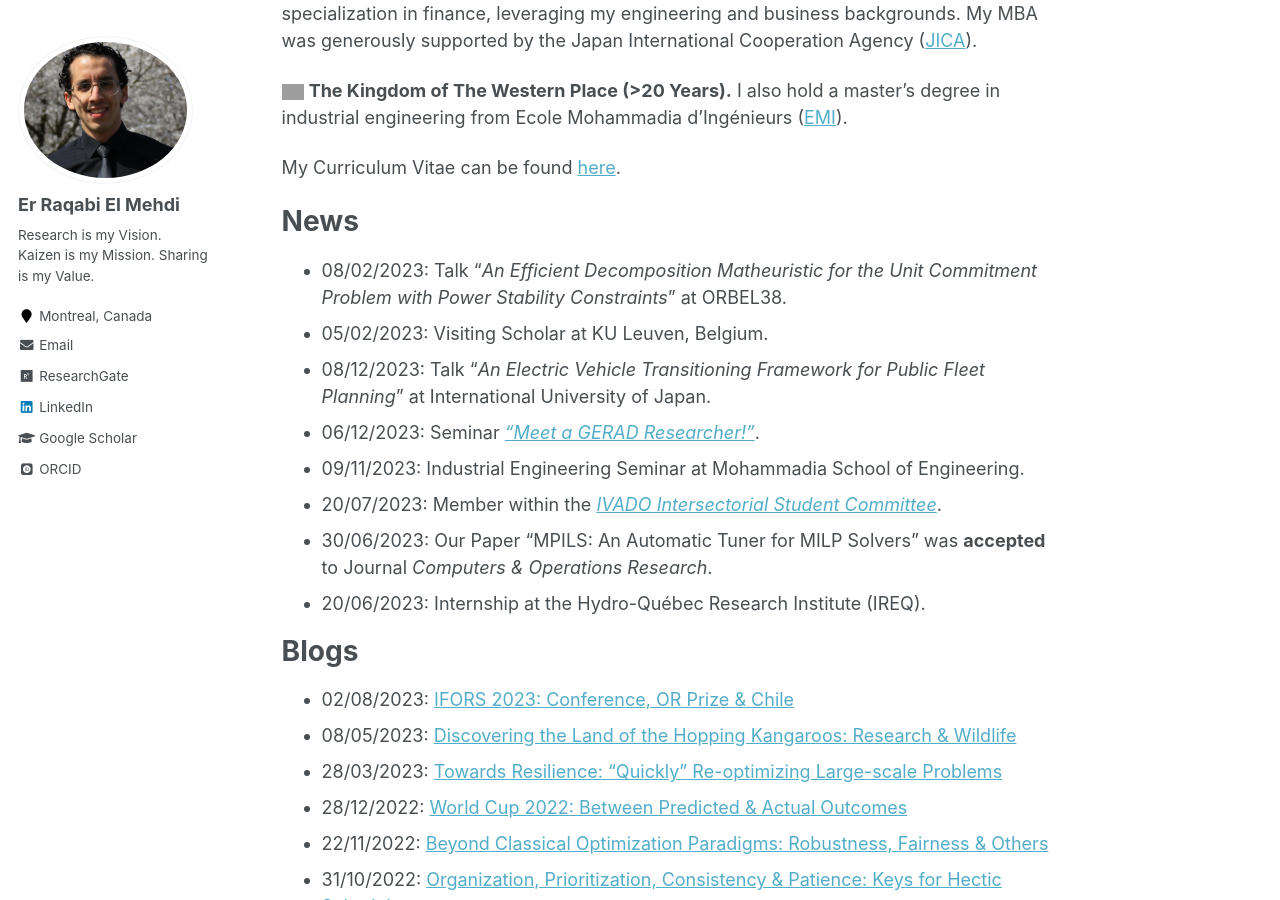
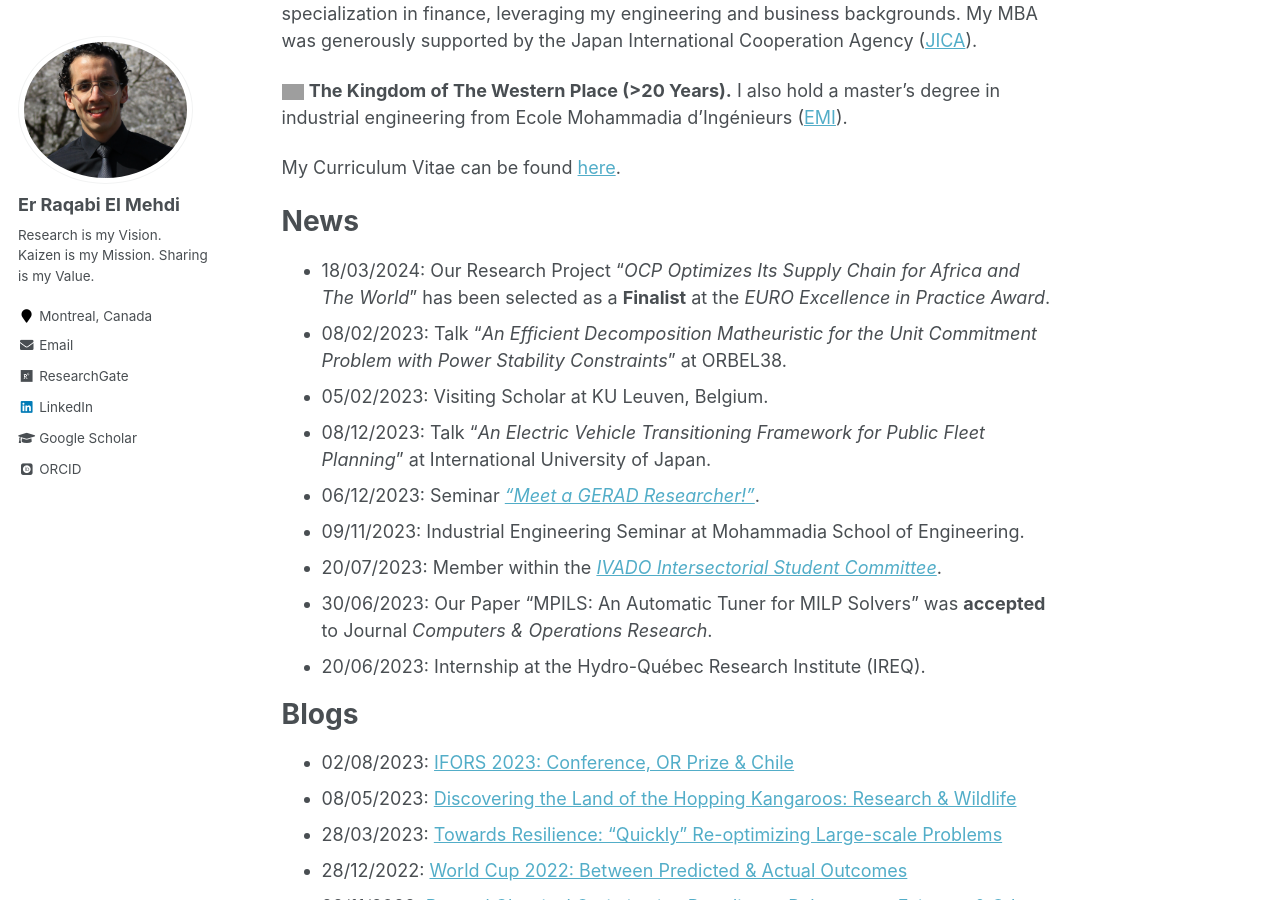
Before and after one commit to RqbMedi/rqbmedi.github.io, a Jekyll site: the page built from _pages/about.md, in a window 1280 px wide and 900 px high, scrolled down 833 px. Built offline with Jekyll 4.4.1, drawn with Linux system fonts in a browser that asks for light colours; some web fonts are replaced; grey boxes are pictures that could not be loaded.

Commit message:
Initial_Commit

```diff
--- a/_pages/about.md
+++ b/_pages/about.md
@@ -27,6 +27,7 @@ My Curriculum Vitae can be found [here](http://rqbmedi.github.io/files/CV.pdf).
 
 News
 =====
+- 18/03/2024: Our Research Project "*OCP Optimizes Its Supply Chain for Africa and The World*" has been selected as a **Finalist** at the *EURO Excellence in Practice Award*.
 - 08/02/2023: Talk "*An Efficient Decomposition Matheuristic for the Unit Commitment Problem with Power Stability Constraints*" at ORBEL38.
 - 05/02/2023: Visiting Scholar at KU Leuven, Belgium.
 - 08/12/2023: Talk "*An Electric Vehicle Transitioning Framework for Public Fleet Planning*" at International University of Japan.
```
Also changed, not shown: _pages/awards.md (+1 -1 lines).
